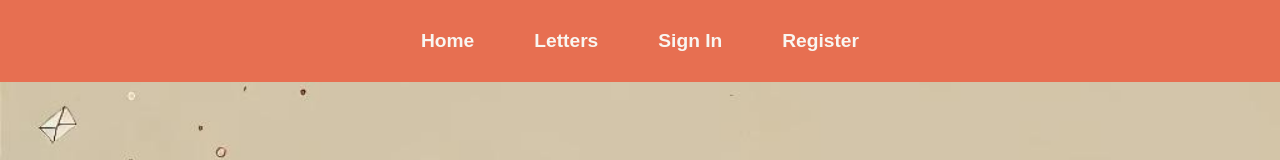
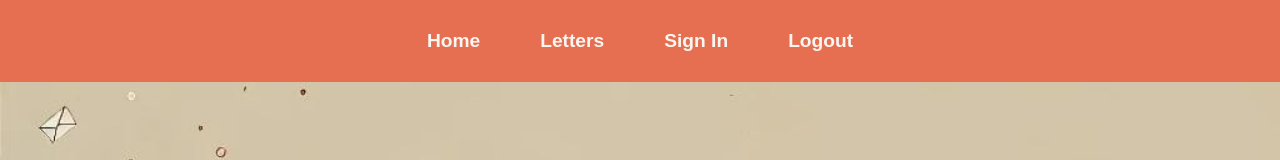
Before and after one commit to horodylova/special-letter, a React (Vite) app: page / in a window 1280 px wide. Shown: the top 160 px of the page. Built offline with nearby package versions, Linux system fonts and the light colour scheme; sample sign-in values are in the browser's storage.

Commit message:
added routes, get/set token at local Storage/ created UseContext for all states

```diff
--- a/src/App.jsx
+++ b/src/App.jsx
@@ -1,13 +1,26 @@
-import React from "react";
-import { BrowserRouter as Router, Routes, Route } from "react-router-dom";
+import React, { useState, useEffect } from "react";
+import { BrowserRouter as Router, Routes, Route, Navigate } from "react-router-dom";
 import Home from "./components/Home/Home";
 import CreateNewUser from "./components/CreateNewUser/CreateNewUser";
 import Login from "./components/Login/Login";
 import LettersPage from "./components/Letters/LettersPage";
 import { Header, Nav, NavLink } from "./components/App/App.styled";
 import { GlobalStyle } from "./GlobalStyle";
+import { removeToken, getToken } from "./utils/setGetAndRemoveToken";
 
 function App() {
+  const [isAuthenticated, setIsAuthenticated] = useState(false);
+
+  useEffect(() => {
+    const token = getToken();
+    setIsAuthenticated(!!token);
+  }, []);
+
+  const handleLogout = () => {
+    removeToken();
+    setIsAuthenticated(false);
+  };
+
   return (
     <>
       <GlobalStyle />
@@ -17,14 +30,16 @@ function App() {
             <NavLink to="/">Home</NavLink>
             <NavLink to="/letters">Letters</NavLink>
             <NavLink to="/login">Sign In</NavLink>
-            <NavLink to="/Register">Register</NavLink>
+            {!isAuthenticated && <NavLink to="/register">Register</NavLink>}
+            {isAuthenticated && <NavLink onClick={handleLogout} to="/">Logout</NavLink>}
           </Nav>
         </Header>
         <Routes>
           <Route path="/" element={<Home />} />
-          <Route path="/register" element={<CreateNewUser/>}/>
-          <Route path="/login" element={<Login/>}/>
-          <Route path="/letters" element={<LettersPage />} />
+          <Route path="/register" element={<CreateNewUser />} />
+          <Route path="/login" element={<Login />} />
+          {isAuthenticated && <Route path="/letters" element={<LettersPage />} />}
+          <Route path="*" element={<Navigate to="/" />} />
         </Routes>
       </Router>
     </>
--- /dev/null
+++ b/src/contexts/AppContext.jsx
@@ -0,0 +1,21 @@
+import { createContext, useState } from "react";
+
+const AppContext = createContext();
+
+const AppProvider = ({ children }) => {
+  const [user, setUser] = useState([]);
+  const [loading, setLoading] = useState(false);
+  const [error, setError] = useState(null);
+  const [lettersList, setLettersList] = useState([]);
+  const [isAuthenticated, setIsAuthenticated] = useState(false);
+
+
+
+  return (
+    <AppContext.Provider value={{ user, setUser, setLoading, error, loading, setError, isAuthenticated, setIsAuthenticated, lettersList, setLettersList }}>
+      {children}
+    </AppContext.Provider>
+  );
+};
+
+export { AppContext, AppProvider };
--- a/src/main.jsx
+++ b/src/main.jsx
@@ -1,10 +1,13 @@
-import { StrictMode } from 'react'
-import { createRoot } from 'react-dom/client'
+import React from 'react'
+import ReactDOM from 'react-dom/client'
+import {AppProvider} from './contexts/AppContext.jsx'
 
 import App from './App.jsx'
 
-createRoot(document.getElementById('root')).render(
-  <StrictMode>
-    <App />
-  </StrictMode>,
-)
+ReactDOM.createRoot(document.getElementById("root")).render(
+
+  <AppProvider>
+     <App />
+     </AppProvider>
+
+);
--- /dev/null
+++ b/src/utils/setGetAndRemoveToken.js
@@ -0,0 +1,13 @@
+function setToken(token) {
+    localStorage.setItem("token", token);
+  }
+
+  function removeToken() {
+    localStorage.removeItem("token");
+  }
+
+  function getToken() {
+    return localStorage.getItem("token");
+  }
+
+  export { setToken, removeToken, getToken };
```
Also changed, not shown: src/routes/PrivateRoute/PrivateRoute.jsx (added), src/routes/PublicRoute/PublicRoute.jsx (added).
